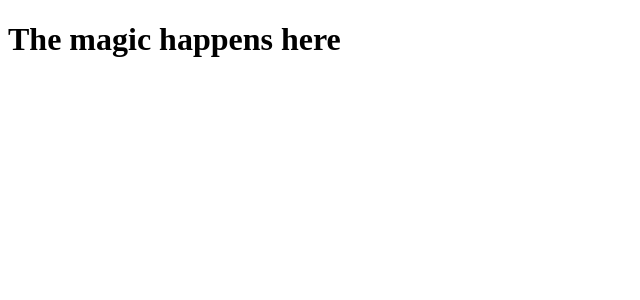
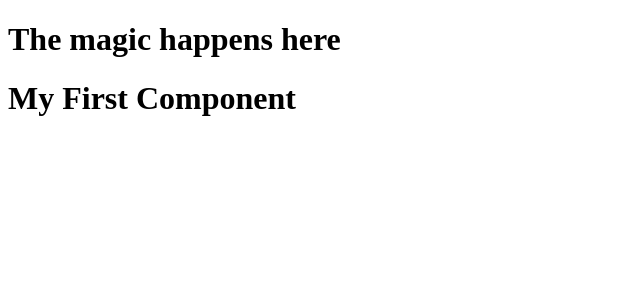
Before and after one commit to wakeupgrumpy/H2021Webapplikasjoner, a React (Create React App) app in the folder 5-Intro-React/: page / in a window 1280 px wide. Shown: the top 300 px of the page, without its empty margins (0-640 px from the left). Built offline with nearby package versions, Linux system fonts and the light colour scheme.

Commit message:
Basic component ferdig

```diff
--- a/5-Intro-React/src/App.js
+++ b/5-Intro-React/src/App.js
@@ -1,6 +1,15 @@
 import React from 'react';
+import MyComponent from './components/MyComponent';
 import './styles.scss';
 
-const App = () => <h1>The magic happens here</h1>;
+const App = () => {
+
+  return (
+    <>
+      <h1>The magic happens here</h1>
+      <MyComponent />
+    </>
+  );
+}
 
 export default App;
--- /dev/null
+++ b/5-Intro-React/src/components/MyComponent.js
@@ -0,0 +1,9 @@
+const MyComponent = () => {
+
+  return (
+    <h1>My First Component</h1>
+  )
+
+}
+
+export default MyComponent;
```
Also changed, not shown: 1 other file (tests, documents, lock files or other folders).
